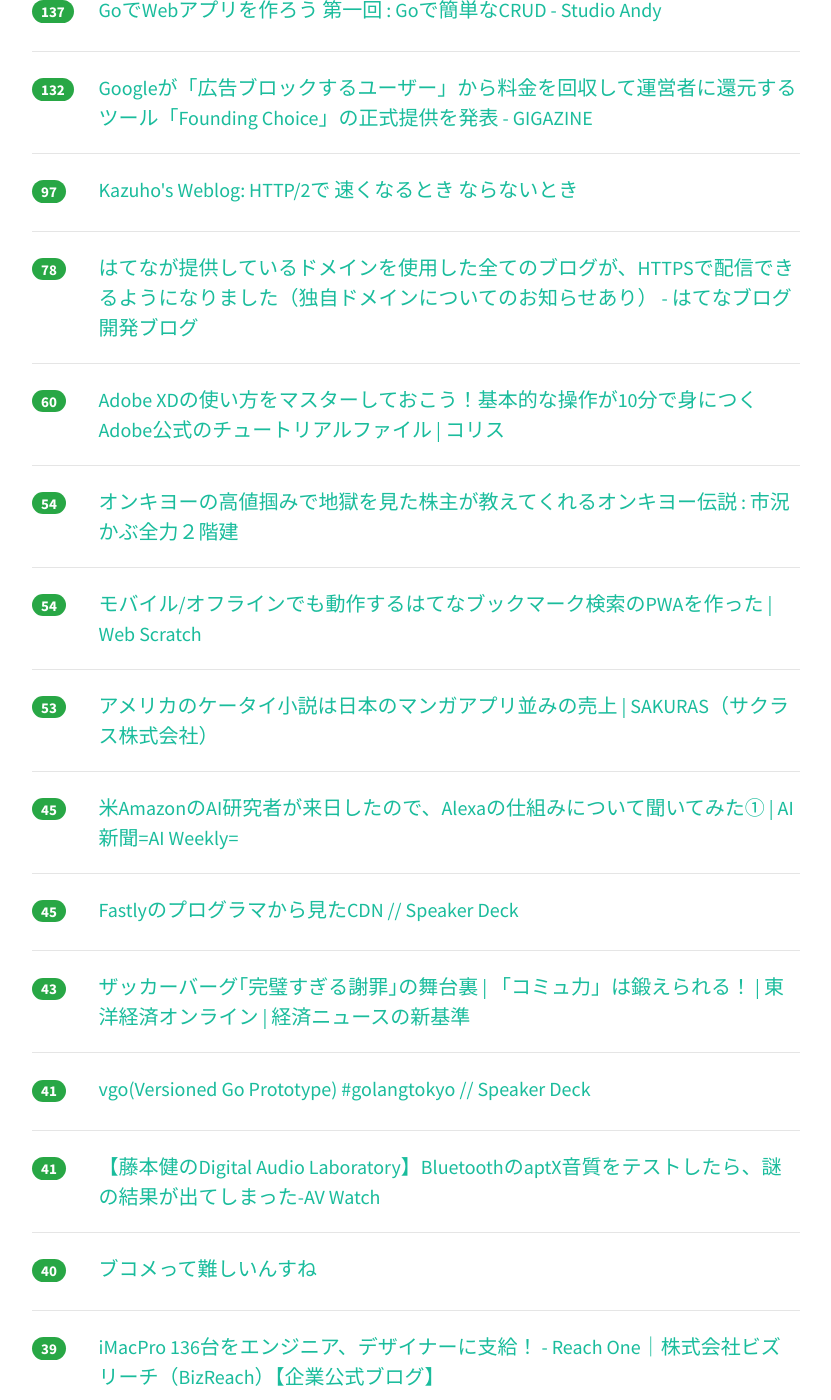
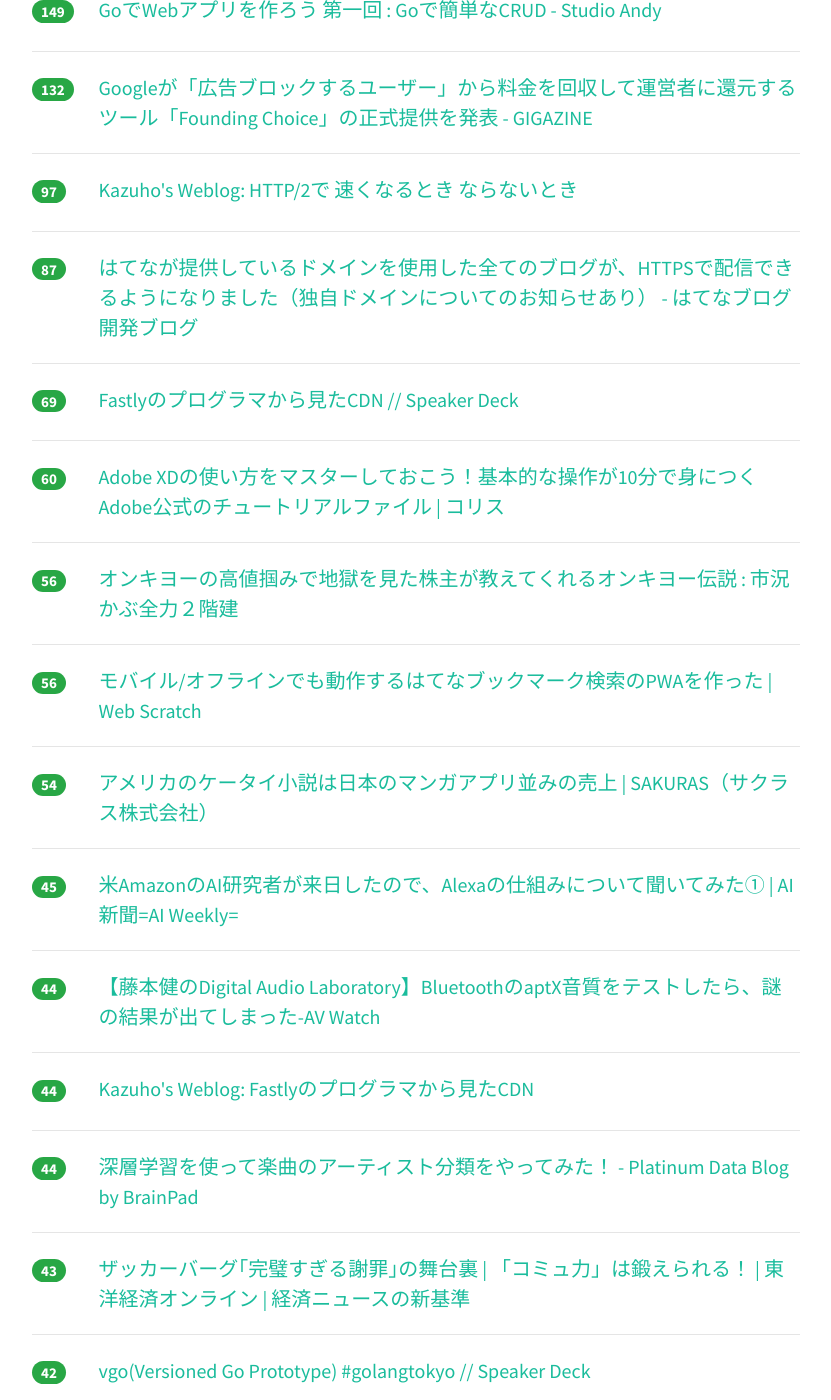
Before and after one commit to yatta47/hatena-matome-site, a Jekyll site: the page built from _posts/2018-04-17-hatena.md, in a window 1280 px wide and 1400 px high, scrolled down 1071 px. Shown: the whole window, without its empty margins (224-1055 px from the left). Built offline with Jekyll 4.4.1, drawn with Linux system fonts in a browser that asks for light colours; nearby versions of some CDN libraries; some of the changed text lies outside the part shown.

Commit message:
Updated 2018-04-17

```diff
--- a/_posts/2018-04-17-hatena.md
+++ b/_posts/2018-04-17-hatena.md
@@ -1,48 +1,48 @@
 ---
 layout: post
 title:  "2018-04-17 はてぶIT"
-date:   2018-04-17 21:02:46
+date:   2018-04-17 22:01:59
 tags: [it-hotentry]
 ---
-59 件のデータあり
+62 件のデータあり
 
 <hr><div class="row">
-<div class="col-1"><span class="badge badge-pill badge-success h2">710</span></div>
+<div class="col-1"><span class="badge badge-pill badge-success h2">723</span></div>
 <div class="col-11"><a href='http://www.publickey1.jp/blog/18/webauthnchromefirefoxedgew3cweb.html' target='_blank'>パスワードに依存しない認証「WebAuthn」をChrome/Firefox/Edgeが実装開始、W3Cが標準化。Webはパスワードに依存しないより安全で便利なものへ － Publickey</a></div>
 </div>
 <hr>
 <div class="row">
-<div class="col-1"><span class="badge badge-pill badge-success h2">624</span></div>
+<div class="col-1"><span class="badge badge-pill badge-success h2">649</span></div>
 <div class="col-11"><a href='https://anond.hatelabo.jp/20180417001503' target='_blank'>クレイジーなファン</a></div>
 </div>
 <hr>
 <div class="row">
-<div class="col-1"><span class="badge badge-pill badge-success h2">495</span></div>
+<div class="col-1"><span class="badge badge-pill badge-success h2">549</span></div>
 <div class="col-11"><a href='https://employment.en-japan.com/engineerhub/entry/2018/04/17/110000' target='_blank'>あるエンジニアが「Kibela」というサービスを考え、リリースするまでのフローを全部教える - エンジニアHub｜若手Webエンジニアのキャリアを考える！</a></div>
 </div>
 <hr>
 <div class="row">
-<div class="col-1"><span class="badge badge-pill badge-success h2">302</span></div>
+<div class="col-1"><span class="badge badge-pill badge-success h2">353</span></div>
 <div class="col-11"><a href='http://www.mermirai.com/entry/0409_blockchain' target='_blank'>ブロックチェーンを10分で理解するための資料 - メルミライ - 未来を見るメディア</a></div>
 </div>
 <hr>
 <div class="row">
-<div class="col-1"><span class="badge badge-pill badge-success h2">175</span></div>
+<div class="col-1"><span class="badge badge-pill badge-success h2">192</span></div>
 <div class="col-11"><a href='https://togetter.com/li/1218788' target='_blank'>とあるクリーニング店の閉店のお知らせが心打たれる名文だと話題に「涙出てきた」「こういうの書けるようになりたい」 - Togetter</a></div>
 </div>
 <hr>
 <div class="row">
-<div class="col-1"><span class="badge badge-pill badge-success h2">168</span></div>
+<div class="col-1"><span class="badge badge-pill badge-success h2">182</span></div>
+<div class="col-11"><a href='http://techlife.cookpad.com/entry/2018/04/17/090000' target='_blank'>React Native アプリの開発基盤構築 - クックパッド開発者ブログ</a></div>
+</div>
+<hr>
+<div class="row">
+<div class="col-1"><span class="badge badge-pill badge-success h2">175</span></div>
 <div class="col-11"><a href='http://blog.yuuk.io/entry/2018/dynamodb-cost-points' target='_blank'>DynamoDBのインフラコスト構造と削減策 - ゆううきブログ</a></div>
 </div>
 <hr>
 <div class="row">
-<div class="col-1"><span class="badge badge-pill badge-success h2">166</span></div>
-<div class="col-11"><a href='http://techlife.cookpad.com/entry/2018/04/17/090000' target='_blank'>React Native アプリの開発基盤構築 - クックパッド開発者ブログ</a></div>
-</div>
-<hr>
-<div class="row">
-<div class="col-1"><span class="badge badge-pill badge-success h2">137</span></div>
+<div class="col-1"><span class="badge badge-pill badge-success h2">149</span></div>
 <div class="col-11"><a href='http://studio-andy.hatenablog.com/entry/go-todo-crud' target='_blank'>GoでWebアプリを作ろう 第一回 : Goで簡単なCRUD - Studio Andy</a></div>
 </div>
 <hr>
@@ -57,8 +57,13 @@ tags: [it-hotentry]
 </div>
 <hr>
 <div class="row">
-<div class="col-1"><span class="badge badge-pill badge-success h2">78</span></div>
+<div class="col-1"><span class="badge badge-pill badge-success h2">87</span></div>
 <div class="col-11"><a href='http://staff.hatenablog.com/entry/2018/04/17/150000' target='_blank'>はてなが提供しているドメインを使用した全てのブログが、HTTPSで配信できるようになりました（独自ドメインについてのお知らせあり） - はてなブログ開発ブログ</a></div>
+</div>
+<hr>
+<div class="row">
+<div class="col-1"><span class="badge badge-pill badge-success h2">69</span></div>
+<div class="col-11"><a href='https://speakerdeck.com/kazuho/fastlyfalsepuroguramakarajian-tacdn' target='_blank'>Fastlyのプログラマから見たCDN // Speaker Deck</a></div>
 </div>
 <hr>
 <div class="row">
@@ -67,17 +72,17 @@ tags: [it-hotentry]
 </div>
 <hr>
 <div class="row">
-<div class="col-1"><span class="badge badge-pill badge-success h2">54</span></div>
+<div class="col-1"><span class="badge badge-pill badge-success h2">56</span></div>
 <div class="col-11"><a href='http://kabumatome.doorblog.jp/archives/65916948.html' target='_blank'>オンキヨーの高値掴みで地獄を見た株主が教えてくれるオンキヨー伝説 : 市況かぶ全力２階建</a></div>
 </div>
 <hr>
 <div class="row">
-<div class="col-1"><span class="badge badge-pill badge-success h2">54</span></div>
+<div class="col-1"><span class="badge badge-pill badge-success h2">56</span></div>
 <div class="col-11"><a href='https://efcl.info/2018/04/16/hatebupwa/' target='_blank'>モバイル/オフラインでも動作するはてなブックマーク検索のPWAを作った | Web Scratch</a></div>
 </div>
 <hr>
 <div class="row">
-<div class="col-1"><span class="badge badge-pill badge-success h2">53</span></div>
+<div class="col-1"><span class="badge badge-pill badge-success h2">54</span></div>
 <div class="col-11"><a href='http://media.sakuras.tokyo/posts/4022854/' target='_blank'>アメリカのケータイ小説は日本のマンガアプリ並みの売上 | SAKURAS（サクラス株式会社）</a></div>
 </div>
 <hr>
@@ -87,8 +92,18 @@ tags: [it-hotentry]
 </div>
 <hr>
 <div class="row">
-<div class="col-1"><span class="badge badge-pill badge-success h2">45</span></div>
-<div class="col-11"><a href='https://speakerdeck.com/kazuho/fastlyfalsepuroguramakarajian-tacdn' target='_blank'>Fastlyのプログラマから見たCDN // Speaker Deck</a></div>
+<div class="col-1"><span class="badge badge-pill badge-success h2">44</span></div>
+<div class="col-11"><a href='https://av.watch.impress.co.jp/docs/series/dal/1117171.html' target='_blank'>【藤本健のDigital Audio Laboratory】BluetoothのaptX音質をテストしたら、謎の結果が出てしまった-AV Watch</a></div>
+</div>
+<hr>
+<div class="row">
+<div class="col-1"><span class="badge badge-pill badge-success h2">44</span></div>
+<div class="col-11"><a href='http://blog.kazuhooku.com/2018/04/fastlycdn.html' target='_blank'>Kazuho's Weblog: Fastlyのプログラマから見たCDN</a></div>
+</div>
+<hr>
+<div class="row">
+<div class="col-1"><span class="badge badge-pill badge-success h2">44</span></div>
+<div class="col-11"><a href='http://blog.brainpad.co.jp/entry/2018/04/17/143000' target='_blank'>深層学習を使って楽曲のアーティスト分類をやってみた！ - Platinum Data Blog by BrainPad</a></div>
 </div>
 <hr>
 <div class="row">
@@ -97,13 +112,8 @@ tags: [it-hotentry]
 </div>
 <hr>
 <div class="row">
-<div class="col-1"><span class="badge badge-pill badge-success h2">41</span></div>
+<div class="col-1"><span class="badge badge-pill badge-success h2">42</span></div>
 <div class="col-11"><a href='https://speakerdeck.com/tanksuzuki/vgo-versioned-go-prototype-number-golangtokyo' target='_blank'>vgo(Versioned Go Prototype) #golangtokyo // Speaker Deck</a></div>
-</div>
-<hr>
-<div class="row">
-<div class="col-1"><span class="badge badge-pill badge-success h2">41</span></div>
-<div class="col-11"><a href='https://av.watch.impress.co.jp/docs/series/dal/1117171.html' target='_blank'>【藤本健のDigital Audio Laboratory】BluetoothのaptX音質をテストしたら、謎の結果が出てしまった-AV Watch</a></div>
 </div>
 <hr>
 <div class="row">
@@ -117,13 +127,8 @@ tags: [it-hotentry]
 </div>
 <hr>
 <div class="row">
-<div class="col-1"><span class="badge badge-pill badge-success h2">37</span></div>
+<div class="col-1"><span class="badge badge-pill badge-success h2">38</span></div>
 <div class="col-11"><a href='https://goodpatch.com/blog/sketch-plugins/' target='_blank'>基本機能からプロトタイプ制作まで！用途別・Sketchのおすすめプラグイン50選 | Goodpatch Blog</a></div>
-</div>
-<hr>
-<div class="row">
-<div class="col-1"><span class="badge badge-pill badge-success h2">36</span></div>
-<div class="col-11"><a href='http://blog.kazuhooku.com/2018/04/fastlycdn.html' target='_blank'>Kazuho's Weblog: Fastlyのプログラマから見たCDN</a></div>
 </div>
 <hr>
 <div class="row">
@@ -133,7 +138,12 @@ tags: [it-hotentry]
 <hr>
 <div class="row">
 <div class="col-1"><span class="badge badge-pill badge-success h2">34</span></div>
-<div class="col-11"><a href='http://blog.brainpad.co.jp/entry/2018/04/17/143000' target='_blank'>深層学習を使って楽曲のアーティスト分類をやってみた！ - Platinum Data Blog by BrainPad</a></div>
+<div class="col-11"><a href='https://www.moongift.jp/2018/04/webslides-%E5%A4%9A%E5%BD%A9%E3%81%AA%E8%A1%A8%E7%8F%BE%E3%81%8C%E5%8F%AF%E8%83%BD%E3%81%AAhtml%E3%83%97%E3%83%AC%E3%82%BC%E3%83%B3%E3%83%86%E3%83%BC%E3%82%B7%E3%83%A7%E3%83%B3%E3%83%95%E3%83%AC/' target='_blank'>WebSlides - 多彩な表現が可能なHTMLプレゼンテーションフレームワーク MOONGIFT</a></div>
+</div>
+<hr>
+<div class="row">
+<div class="col-1"><span class="badge badge-pill badge-success h2">34</span></div>
+<div class="col-11"><a href='https://note.mu/daichikawano88/n/n51f713778342' target='_blank'>【サッカー】ディフェンス/オフェンス時のピッチ上でのやること相対マップ｜giubilomario｜note</a></div>
 </div>
 <hr>
 <div class="row">
@@ -142,8 +152,8 @@ tags: [it-hotentry]
 </div>
 <hr>
 <div class="row">
-<div class="col-1"><span class="badge badge-pill badge-success h2">33</span></div>
-<div class="col-11"><a href='https://www.moongift.jp/2018/04/webslides-%E5%A4%9A%E5%BD%A9%E3%81%AA%E8%A1%A8%E7%8F%BE%E3%81%8C%E5%8F%AF%E8%83%BD%E3%81%AAhtml%E3%83%97%E3%83%AC%E3%82%BC%E3%83%B3%E3%83%86%E3%83%BC%E3%82%B7%E3%83%A7%E3%83%B3%E3%83%95%E3%83%AC/' target='_blank'>WebSlides - 多彩な表現が可能なHTMLプレゼンテーションフレームワーク MOONGIFT</a></div>
+<div class="col-1"><span class="badge badge-pill badge-success h2">32</span></div>
+<div class="col-11"><a href='https://av.watch.impress.co.jp/docs/news/1117434.html' target='_blank'>FMラジオ39局が無料で聴ける「WIZ RADIO」のiOSアプリ。オンエア曲購入も - AV Watch</a></div>
 </div>
 <hr>
 <div class="row">
@@ -158,6 +168,11 @@ tags: [it-hotentry]
 <hr>
 <div class="row">
 <div class="col-1"><span class="badge badge-pill badge-success h2">29</span></div>
+<div class="col-11"><a href='http://udzura.hatenablog.jp/entry/2018/04/16/162024' target='_blank'>initのお仕事〜tiniのコードを読んでみた - ローファイ日記</a></div>
+</div>
+<hr>
+<div class="row">
+<div class="col-1"><span class="badge badge-pill badge-success h2">29</span></div>
 <div class="col-11"><a href='http://bunshun.jp/articles/-/7045' target='_blank'>パクリ放題のウェブ記事に中国ライターが戦いを挑んで起きたカオスな事件 | 文春オンライン</a></div>
 </div>
 <hr>
@@ -167,8 +182,8 @@ tags: [it-hotentry]
 </div>
 <hr>
 <div class="row">
-<div class="col-1"><span class="badge badge-pill badge-success h2">28</span></div>
-<div class="col-11"><a href='http://udzura.hatenablog.jp/entry/2018/04/16/162024' target='_blank'>initのお仕事〜tiniのコードを読んでみた - ローファイ日記</a></div>
+<div class="col-1"><span class="badge badge-pill badge-success h2">29</span></div>
+<div class="col-11"><a href='http://www.itmedia.co.jp/news/articles/1804/17/news097.html' target='_blank'>全国のFMラジオを無料で聴けるアプリ「WIZ RADIO」公開 - ITmedia NEWS</a></div>
 </div>
 <hr>
 <div class="row">
@@ -183,7 +198,7 @@ tags: [it-hotentry]
 <hr>
 <div class="row">
 <div class="col-1"><span class="badge badge-pill badge-success h2">28</span></div>
-<div class="col-11"><a href='https://av.watch.impress.co.jp/docs/news/1117434.html' target='_blank'>FMラジオ39局が無料で聴ける「WIZ RADIO」のiOSアプリ。オンエア曲購入も - AV Watch</a></div>
+<div class="col-11"><a href='https://github.com/GoogleCloudPlatform/kaniko' target='_blank'>GitHub - GoogleCloudPlatform/kaniko: Build Container Images In Kubernetes</a></div>
 </div>
 <hr>
 <div class="row">
@@ -193,7 +208,7 @@ tags: [it-hotentry]
 <hr>
 <div class="row">
 <div class="col-1"><span class="badge badge-pill badge-success h2">27</span></div>
-<div class="col-11"><a href='https://note.mu/daichikawano88/n/n51f713778342' target='_blank'>【サッカー】ディフェンス/オフェンス時のピッチ上でのやること相対マップ｜giubilomario｜note</a></div>
+<div class="col-11"><a href='http://www.itmedia.co.jp/news/articles/1804/17/news064.html' target='_blank'>トーハンの電子書店「Digital e-hon」終了　購入者にはポイントで“全額返金” - ITmedia NEWS</a></div>
 </div>
 <hr>
 <div class="row">
@@ -202,13 +217,13 @@ tags: [it-hotentry]
 </div>
 <hr>
 <div class="row">
-<div class="col-1"><span class="badge badge-pill badge-success h2">25</span></div>
-<div class="col-11"><a href='http://nlab.itmedia.co.jp/nl/articles/1804/16/news133.html' target='_blank'>電子書店5社が「日本電子書店連合」を発足　読者への正規版購入と著者への収益還流を推進 - ねとらぼ</a></div>
+<div class="col-1"><span class="badge badge-pill badge-success h2">26</span></div>
+<div class="col-11"><a href='https://geniee.co.jp/news/20180417/140' target='_blank'>政府が発表した海賊版サイトへの対応に関するお知らせ | ニュース | 株式会社ジーニー Geniee,Inc.</a></div>
 </div>
 <hr>
 <div class="row">
 <div class="col-1"><span class="badge badge-pill badge-success h2">25</span></div>
-<div class="col-11"><a href='https://github.com/GoogleCloudPlatform/kaniko' target='_blank'>GitHub - GoogleCloudPlatform/kaniko: Build Container Images In Kubernetes</a></div>
+<div class="col-11"><a href='http://nlab.itmedia.co.jp/nl/articles/1804/16/news133.html' target='_blank'>電子書店5社が「日本電子書店連合」を発足　読者への正規版購入と著者への収益還流を推進 - ねとらぼ</a></div>
 </div>
 <hr>
 <div class="row">
@@ -233,12 +248,17 @@ tags: [it-hotentry]
 <hr>
 <div class="row">
 <div class="col-1"><span class="badge badge-pill badge-success h2">23</span></div>
-<div class="col-11"><a href='http://www.itmedia.co.jp/news/articles/1804/17/news064.html' target='_blank'>トーハンの電子書店「Digital e-hon」終了　購入者にはポイントで“全額返金” - ITmedia NEWS</a></div>
+<div class="col-11"><a href='http://komugi.jp/?p=961' target='_blank'>すごい！ほぼ日のエディトリアル・ビジネス | KOMUGI</a></div>
 </div>
 <hr>
 <div class="row">
 <div class="col-1"><span class="badge badge-pill badge-success h2">21</span></div>
 <div class="col-11"><a href='http://blog.nicovideo.jp/3d/2018/04/vrm.html' target='_blank'>「VRM形式の投稿」「バーチャルキャスト連携許可」に対応しました - ニコニ立体お知らせブログ</a></div>
+</div>
+<hr>
+<div class="row">
+<div class="col-1"><span class="badge badge-pill badge-success h2">21</span></div>
+<div class="col-11"><a href='https://qiita.com/kyhei_0727/items/9f94947438750fc060f6' target='_blank'>GAS＋Vue.jsでサーバレスなWebアプリ② - Qiita</a></div>
 </div>
 <hr>
 <div class="row">
@@ -253,7 +273,7 @@ tags: [it-hotentry]
 <hr>
 <div class="row">
 <div class="col-1"><span class="badge badge-pill badge-success h2">19</span></div>
-<div class="col-11"><a href='http://komugi.jp/?p=961' target='_blank'>すごい！ほぼ日のエディトリアル・ビジネス | KOMUGI</a></div>
+<div class="col-11"><a href='http://twitter.com/pmagshib/status/985877554723569665' target='_blank'>SHIBUYA Hidetoshiさんのツイート: "尿で癌検査って、過剰診断にはなる心配はないのか気になる。"</a></div>
 </div>
 <hr>
 <div class="row">
@@ -262,8 +282,13 @@ tags: [it-hotentry]
 </div>
 <hr>
 <div class="row">
-<div class="col-1"><span class="badge badge-pill badge-success h2">17</span></div>
-<div class="col-11"><a href='http://twitter.com/pmagshib/status/985877554723569665' target='_blank'>SHIBUYA Hidetoshiさんのツイート: "尿で癌検査って、過剰診断にはなる心配はないのか気になる。"</a></div>
+<div class="col-1"><span class="badge badge-pill badge-success h2">16</span></div>
+<div class="col-11"><a href='https://pc.watch.impress.co.jp/docs/news/1117513.html' target='_blank'>東芝、“自分の声”を学習させて音声読み上げができるスマートフォンアプリ - PC Watch</a></div>
+</div>
+<hr>
+<div class="row">
+<div class="col-1"><span class="badge badge-pill badge-success h2">15</span></div>
+<div class="col-11"><a href='http://www.itmedia.co.jp/news/articles/1804/17/news062.html' target='_blank'>Google、古代遺跡をバーチャル探検できる「Open Heritage」サイト開設 - ITmedia NEWS</a></div>
 </div>
 <hr>
 <div class="row">
@@ -277,11 +302,6 @@ tags: [it-hotentry]
 </div>
 <hr>
 <div class="row">
-<div class="col-1"><span class="badge badge-pill badge-success h2">14</span></div>
-<div class="col-11"><a href='http://www.itmedia.co.jp/news/articles/1804/17/news062.html' target='_blank'>Google、古代遺跡をバーチャル探検できる「Open Heritage」サイト開設 - ITmedia NEWS</a></div>
-</div>
-<hr>
-<div class="row">
 <div class="col-1"><span class="badge badge-pill badge-success h2">13</span></div>
 <div class="col-11"><a href='https://www.gundam.info/news/video-music/news_video-music_20180416_18.html' target='_blank'>「ガンダムシリーズ新作発表会」開催決定！4月20日（金）18:00よりライブ配信！ | 公式ガンダム情報ポータルサイト</a></div>
 </div>
@@ -292,11 +312,6 @@ tags: [it-hotentry]
 </div>
 <hr>
 <div class="row">
-<div class="col-1"><span class="badge badge-pill badge-success h2">13</span></div>
-<div class="col-11"><a href='https://pc.watch.impress.co.jp/docs/news/1117513.html' target='_blank'>東芝、“自分の声”を学習させて音声読み上げができるスマートフォンアプリ - PC Watch</a></div>
-</div>
-<hr>
-<div class="row">
 <div class="col-1"><span class="badge badge-pill badge-success h2">12</span></div>
 <div class="col-11"><a href='https://k-tai.watch.impress.co.jp/docs/news/1117287.html' target='_blank'>Xperiaもデュアルカメラ、ソニーが「Xperia XZ2 Premium」発表 - ケータイ Watch</a></div>
 </div>
```
